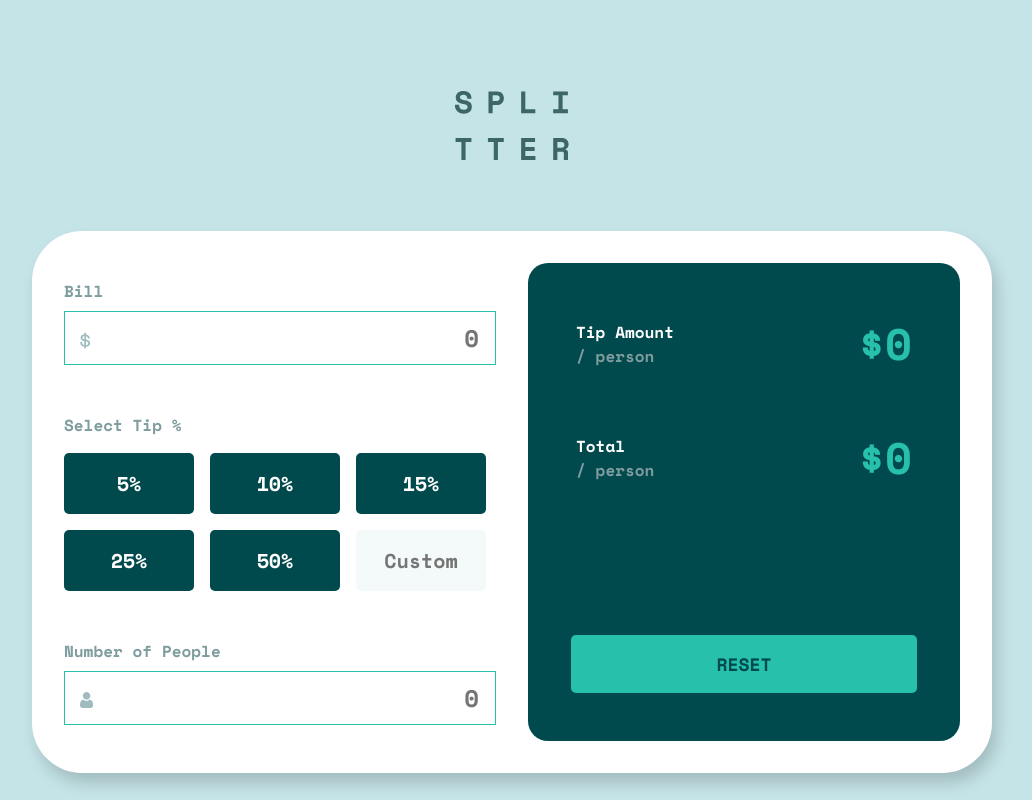
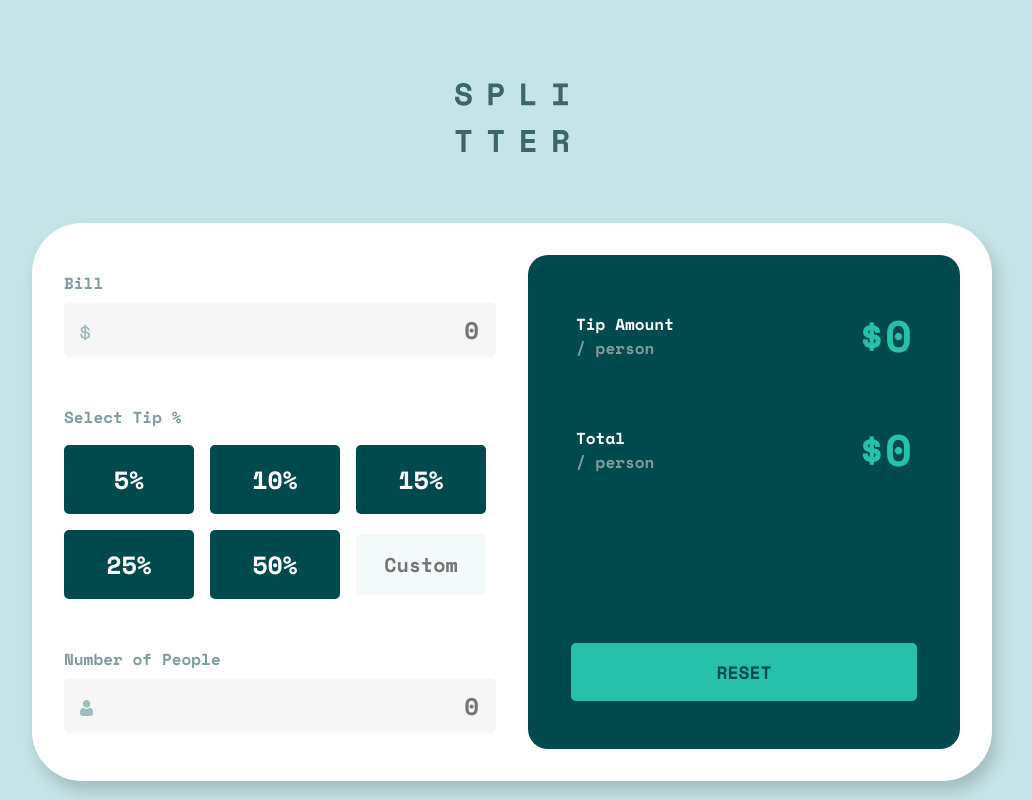
Before and after one commit to wagnnermorais/FEM-Tip-Calculator, a React (Vite) app: page / in a window 1280 px wide. Shown: the whole page, without its empty margins (128-1160 px from the left). Built offline with nearby package versions, Linux system fonts and the light colour scheme.

Commit message:
style: adding backgrounds props and increasing fontsize

```diff
--- a/src/styles/Components/Input.css
+++ b/src/styles/Components/Input.css
@@ -8,7 +8,14 @@
   width: 100%;
   font-size: var(--input-fs);
   text-align: end;
-  border: 1px solid hsl(var(--primary-strong-cyan));
+  border: 1px solid #f6f6f6;
+  border-radius: 5px;
+  background: #f6f6f6;
+  transition: background-color 0.25s;
+}
+
+.input:hover {
+  background: #e8e6e6;
 }
 
 .input-icon {
--- a/src/styles/Components/TipButton.css
+++ b/src/styles/Components/TipButton.css
@@ -1,7 +1,7 @@
 .tip-button {
   padding: 1rem 0;
   width: 8.125rem;
-  font-size: 1.252rem;
+  font-size: 1.552rem;
   border: none;
   border-radius: 5px;
   background: hsl(var(--neutral-very-dark-cyan));
```
